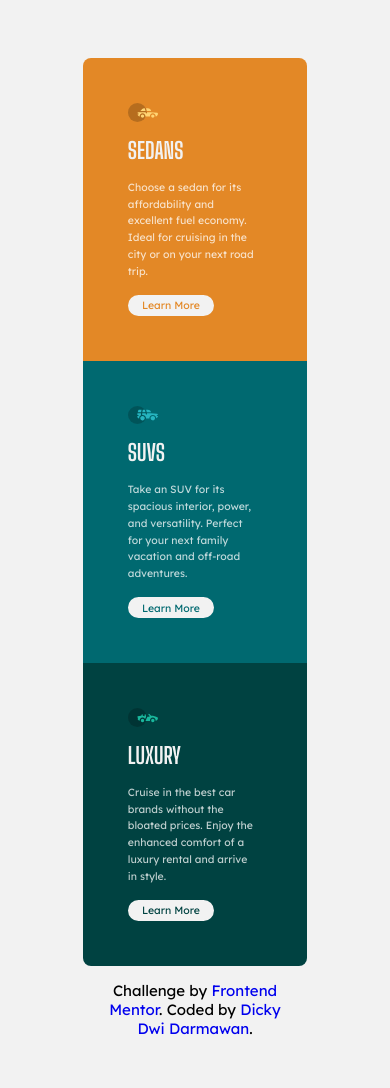
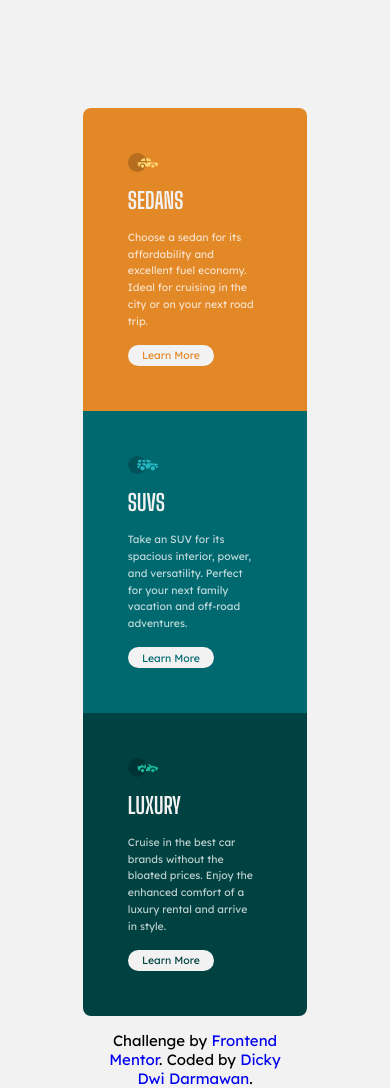
Before and after one commit to ddky16/3-column-preview-card-component, a plain HTML site: page index.html in a window 390 px wide. Before the commit the page ends 1038 px from the top, so only its background shows below. Drawn offline with Linux system fonts and the light colour scheme.

Commit message:
update bug with height and centering element

```diff
--- a/style.css
+++ b/style.css
@@ -11,7 +11,6 @@ html {
 }
 
 body {
-  height: 100vh;
   background-color: var(--color-light-gray);
   display: flex;
   align-items: center;
@@ -19,7 +18,6 @@ body {
 }
 
 section {
-  height: 100vh;
   width: 60%;
   margin: 100px auto 0 auto;
 }
@@ -127,10 +125,9 @@ li:nth-child(3) a:hover {
 }
 
 @media (max-width: 1320px) {
-  body {
+  section {
     height: 100vh;
   }
-
   ul {
     display: flex;
     flex-direction: column;
@@ -138,7 +135,7 @@ li:nth-child(3) a:hover {
 }
 
 @media (max-width: 475px) {
-  body {
+  section {
     height: 100vh;
   }
 
```
